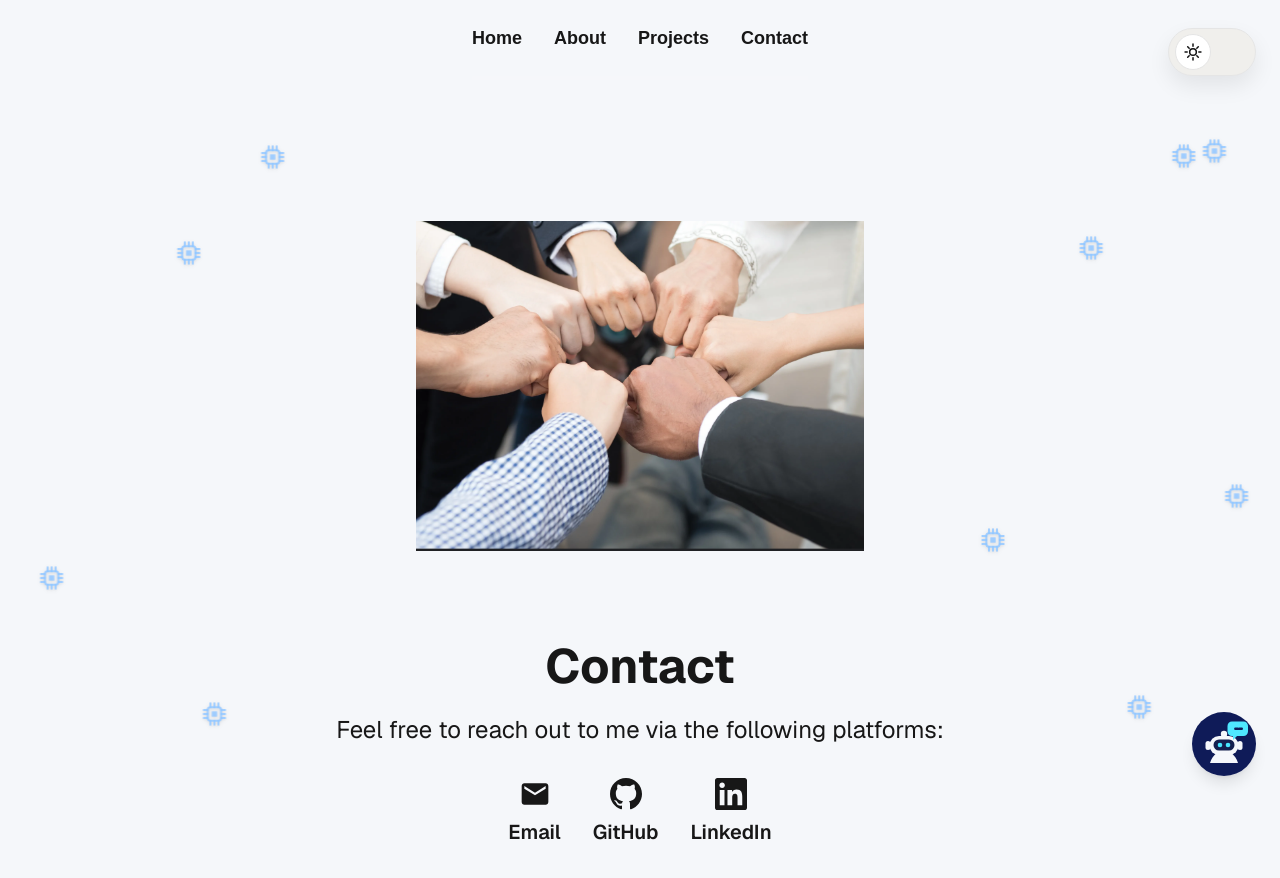
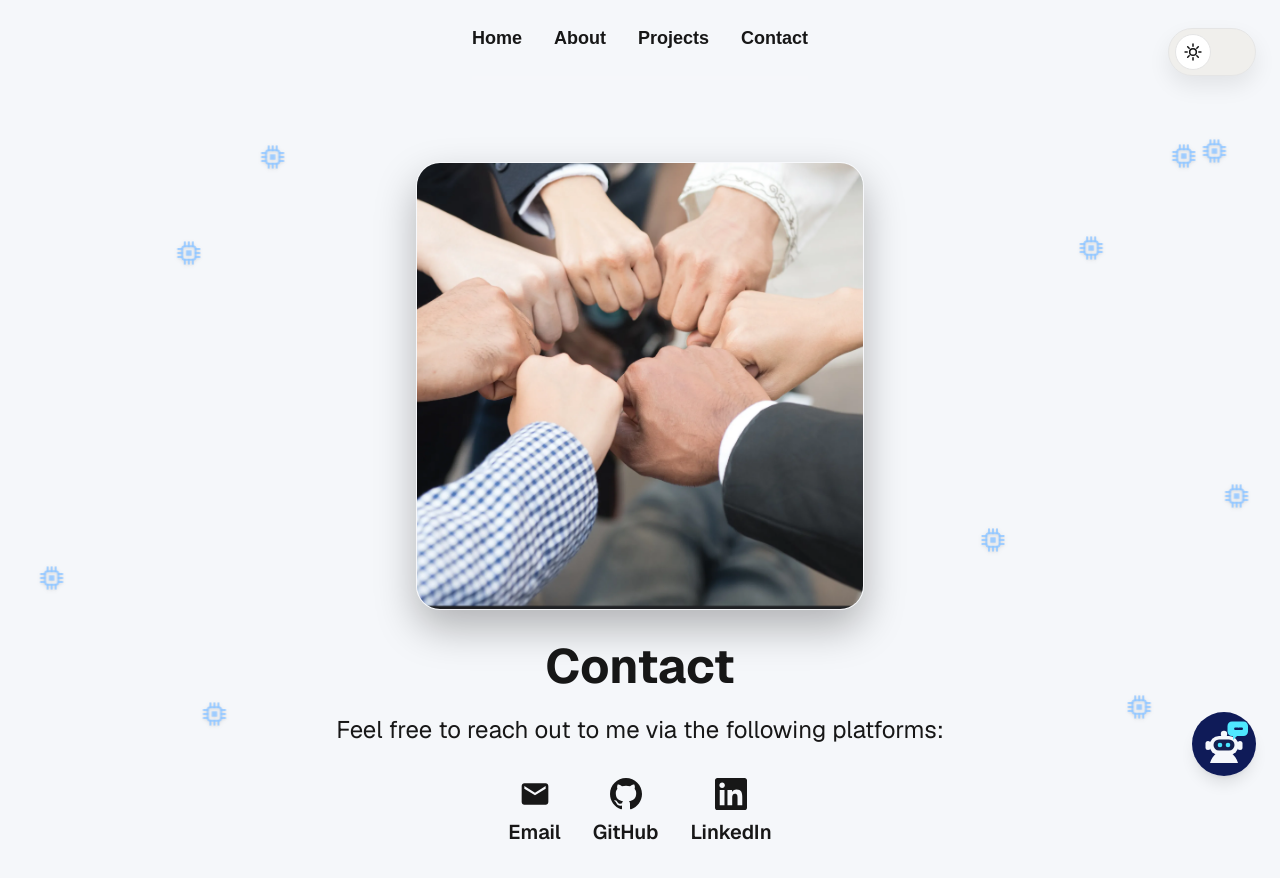
Before and after one commit to jorgeg365/portfolio, a Next.js app: page /contact in a window 1280 px wide. Shown: the top 878 px of the page. Built offline with nearby package versions, Linux system fonts and the light colour scheme.

Commit message:
Style contact image with rounded border

```diff
--- a/src/app/contact/page.tsx
+++ b/src/app/contact/page.tsx
@@ -3,12 +3,12 @@ import Image from "next/image";
 export default function Contact() {
   return (
     <div className="min-h-screen flex flex-col items-center justify-center font-sans p-8 relative z-20">
-      <div className="w-64 h-64 sm:w-72 sm:h-72 md:w-80 md:h-80 lg:w-96 lg:h-96 xl:w-[28rem] xl:h-[28rem] mb-8 relative z-20">
+      <div className="w-64 h-64 sm:w-72 sm:h-72 md:w-80 md:h-80 lg:w-96 lg:h-96 xl:w-[28rem] xl:h-[28rem] mb-8 relative z-20 overflow-hidden rounded-3xl border border-white/20 shadow-[0_18px_40px_rgba(0,0,0,0.28)]">
         <Image
           src="/contact.png"
           alt="Contact icon"
           fill
-          className="object-contain"
+          className="object-cover"
           priority
         />
       </div>
```
